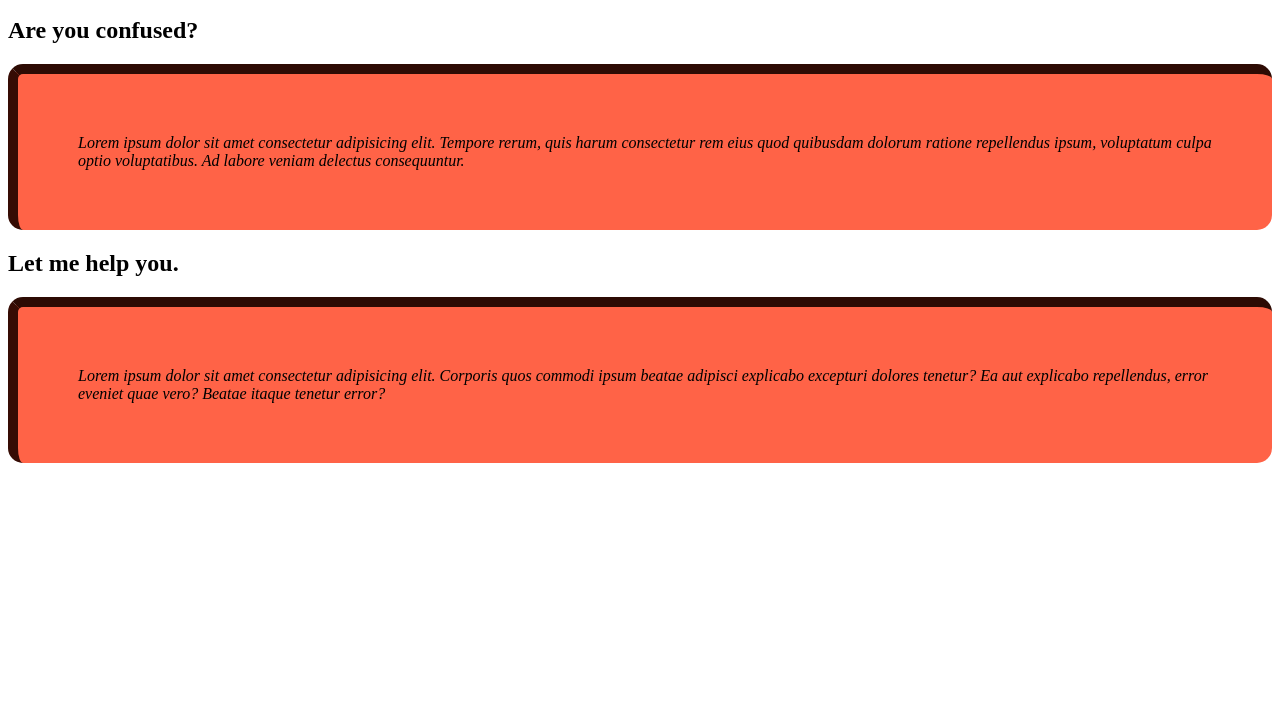
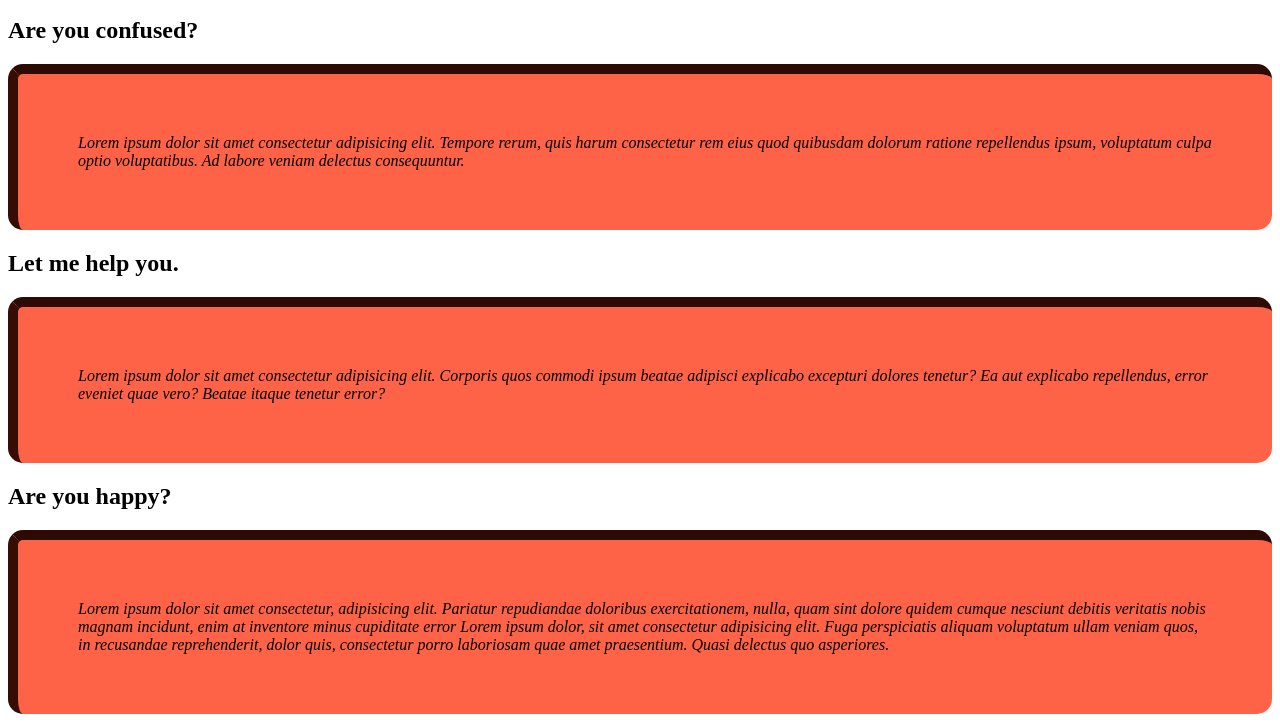
Before and after one commit to SagorikaSarkarNoor/my-first-website, a plain HTML site: page index.html in a window 1280 px wide. Shown: the part 701-1423 px from the top of the page. Before the commit the page ends 1172 px from the top, so only its background shows below. Drawn offline with Linux system fonts and the light colour scheme.

Commit message:
third attampt

```diff
--- a/index.html
+++ b/index.html
@@ -29,5 +29,10 @@
 <h2>Let me help you.</h2>
 
 <div class="rose">Lorem ipsum dolor sit amet consectetur adipisicing elit. Corporis quos commodi ipsum beatae adipisci explicabo excepturi dolores tenetur? Ea aut explicabo repellendus, error eveniet quae vero? Beatae itaque tenetur error?</div>
+
+
+<h2>Are you happy?</h2>
+
+<div class="rose">Lorem ipsum dolor sit amet consectetur, adipisicing elit. Pariatur repudiandae doloribus exercitationem, nulla, quam sint dolore quidem cumque nesciunt debitis veritatis nobis magnam incidunt, enim at inventore minus cupiditate error Lorem ipsum dolor, sit amet consectetur adipisicing elit. Fuga perspiciatis aliquam voluptatum ullam veniam quos, in recusandae reprehenderit, dolor quis, consectetur porro laboriosam quae amet praesentium. Quasi delectus quo asperiores.</div>
 </body>
 </html>
```
